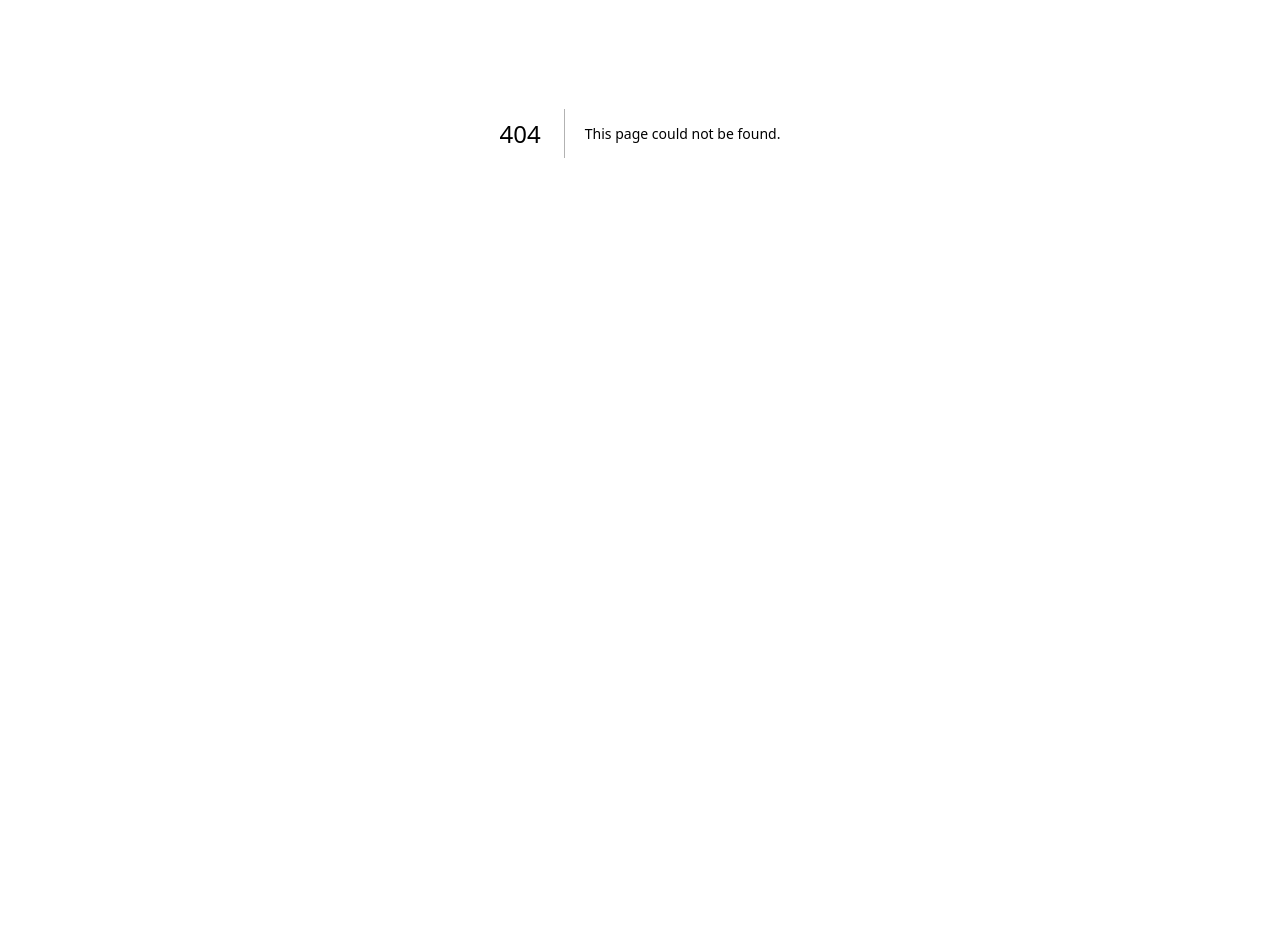
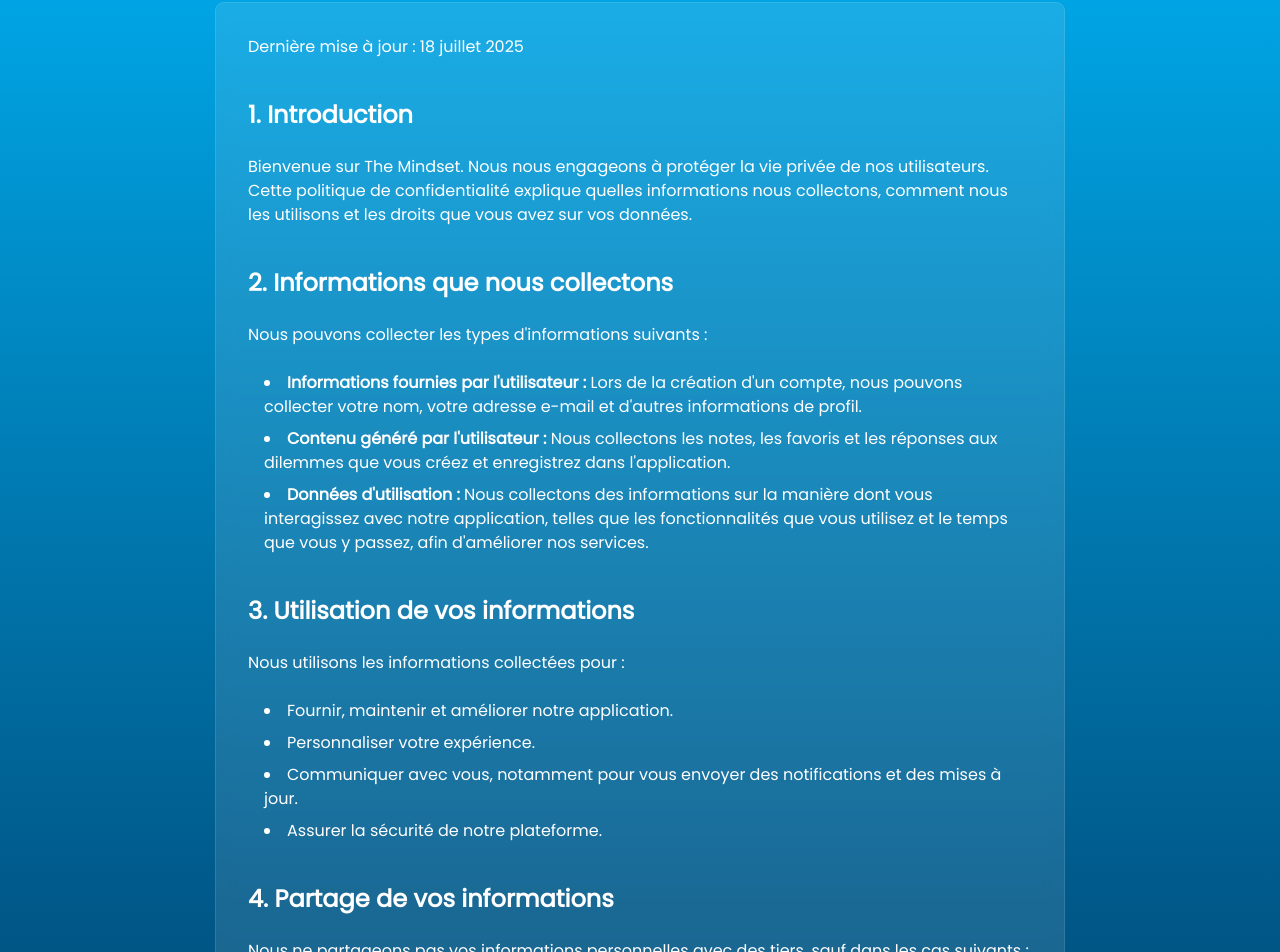
Before and after one commit to riadh04mahieddine/themindset, a Next.js app: page /confidentialite in a window 1280 px wide. Before the commit this address had no page. Shown: the part 267-1219 px from the top of the page. Before the commit the page ends 800 px from the top, so only its background shows below. Built offline with nearby package versions, Linux system fonts and the light colour scheme.

Commit message:
Feat: Create privacy policy page and update links

```diff
--- /dev/null
+++ b/src/app/confidentialite/page.tsx
@@ -0,0 +1,58 @@
+import { audiowide, poppins } from '@/app/fonts';
+import Header from '@/components/Header';
+import Footer from '@/components/Footer';
+
+export default function Confidentialite() {
+  return (
+    <div className="bg-gradient-to-b from-sky-400 via-sky-800 to-gray-900 min-h-screen text-white">
+      <Header />
+      <main className="max-w-4xl mx-auto py-16 px-6">
+        <h1 className={`${audiowide.className} text-4xl md:text-5xl font-bold mb-8 text-center`}>Politique de Confidentialité</h1>
+        <div className={`${poppins.className} space-y-6 bg-white/10 backdrop-blur-sm p-8 rounded-lg ring-1 ring-white/20`}>
+          <p>Dernière mise à jour : 18 juillet 2025</p>
+
+          <h2 className="text-2xl font-bold pt-4">1. Introduction</h2>
+          <p>Bienvenue sur The Mindset. Nous nous engageons à protéger la vie privée de nos utilisateurs. Cette politique de confidentialité explique quelles informations nous collectons, comment nous les utilisons et les droits que vous avez sur vos données.</p>
+
+          <h2 className="text-2xl font-bold pt-4">2. Informations que nous collectons</h2>
+          <p>Nous pouvons collecter les types d'informations suivants :</p>
+          <ul className="list-disc list-inside space-y-2 pl-4">
+            <li><strong>Informations fournies par l'utilisateur :</strong> Lors de la création d'un compte, nous pouvons collecter votre nom, votre adresse e-mail et d'autres informations de profil.</li>
+            <li><strong>Contenu généré par l'utilisateur :</strong> Nous collectons les notes, les favoris et les réponses aux dilemmes que vous créez et enregistrez dans l'application.</li>
+            <li><strong>Données d'utilisation :</strong> Nous collectons des informations sur la manière dont vous interagissez avec notre application, telles que les fonctionnalités que vous utilisez et le temps que vous y passez, afin d'améliorer nos services.</li>
+          </ul>
+
+          <h2 className="text-2xl font-bold pt-4">3. Utilisation de vos informations</h2>
+          <p>Nous utilisons les informations collectées pour :</p>
+          <ul className="list-disc list-inside space-y-2 pl-4">
+            <li>Fournir, maintenir et améliorer notre application.</li>
+            <li>Personnaliser votre expérience.</li>
+            <li>Communiquer avec vous, notamment pour vous envoyer des notifications et des mises à jour.</li>
+            <li>Assurer la sécurité de notre plateforme.</li>
+          </ul>
+
+          <h2 className="text-2xl font-bold pt-4">4. Partage de vos informations</h2>
+          <p>Nous ne partageons pas vos informations personnelles avec des tiers, sauf dans les cas suivants :</p>
+          <ul className="list-disc list-inside space-y-2 pl-4">
+            <li>Avec votre consentement explicite.</li>
+            <li>Pour se conformer à une obligation légale.</li>
+            <li>Avec des fournisseurs de services tiers qui nous aident à exploiter notre application (par exemple, des hébergeurs de données), sous réserve d'accords de confidentialité stricts.</li>
+          </ul>
+
+          <h2 className="text-2xl font-bold pt-4">5. Sécurité de vos données</h2>
+          <p>Nous mettons en œuvre des mesures de sécurité techniques et organisationnelles pour protéger vos informations contre l'accès, la modification ou la destruction non autorisés. Cependant, aucune méthode de transmission sur Internet n'est sûre à 100%.</p>
+
+          <h2 className="text-2xl font-bold pt-4">6. Vos droits</h2>
+          <p>Conformément à la réglementation en vigueur, vous disposez d'un droit d'accès, de rectification, de suppression et de portabilité de vos données personnelles. Vous pouvez exercer ces droits en nous contactant à l'adresse ci-dessous.</p>
+
+          <h2 className="text-2xl font-bold pt-4">7. Modifications de cette politique</h2>
+          <p>Nous pouvons mettre à jour cette politique de confidentialité de temps à autre. Nous vous informerons de tout changement en publiant la nouvelle politique sur cette page.</p>
+
+          <h2 className="text-2xl font-bold pt-4">8. Nous contacter</h2>
+          <p>Si vous avez des questions concernant cette politique de confidentialité, veuillez nous contacter à l'adresse suivante : [Votre adresse e-mail de contact]</p>
+        </div>
+      </main>
+      <Footer />
+    </div>
+  );
+}
--- a/src/components/Footer.tsx
+++ b/src/components/Footer.tsx
@@ -27,7 +27,7 @@
         {/* Navigation Links */}
         <nav className={`${poppins.className} flex gap-6 mb-8 md:mb-0`}>
           <Link href="#fonctionnalite" className="hover:underline">Fonctionnalités</Link>
-          <Link href="#confidentialite" className="hover:underline">Confidentialité</Link>
+          <Link href="/confidentialite" className="hover:underline">Confidentialité</Link>
           <Link href="#support" className="hover:underline">Support</Link>
         </nav>
 
--- a/src/components/Header.tsx
+++ b/src/components/Header.tsx
@@ -20,7 +20,7 @@
         </div>
         <nav className={`hidden md:flex items-center space-x-8 ${audiowide.className}`}>
           <Link href="#fonctionnalite" className="text-gray-600 hover:text-black font-bold">Fonctionnalité</Link>
-          <Link href="#confidentialite" className="text-gray-600 hover:text-black font-bold">Confidentialité</Link>
+          <Link href="/confidentialite" className="text-gray-600 hover:text-black font-bold">Confidentialité</Link>
           <Link href="#support" className="text-gray-600 hover:text-black font-bold">Support</Link>
         </nav>
         <a href="#download">
```
